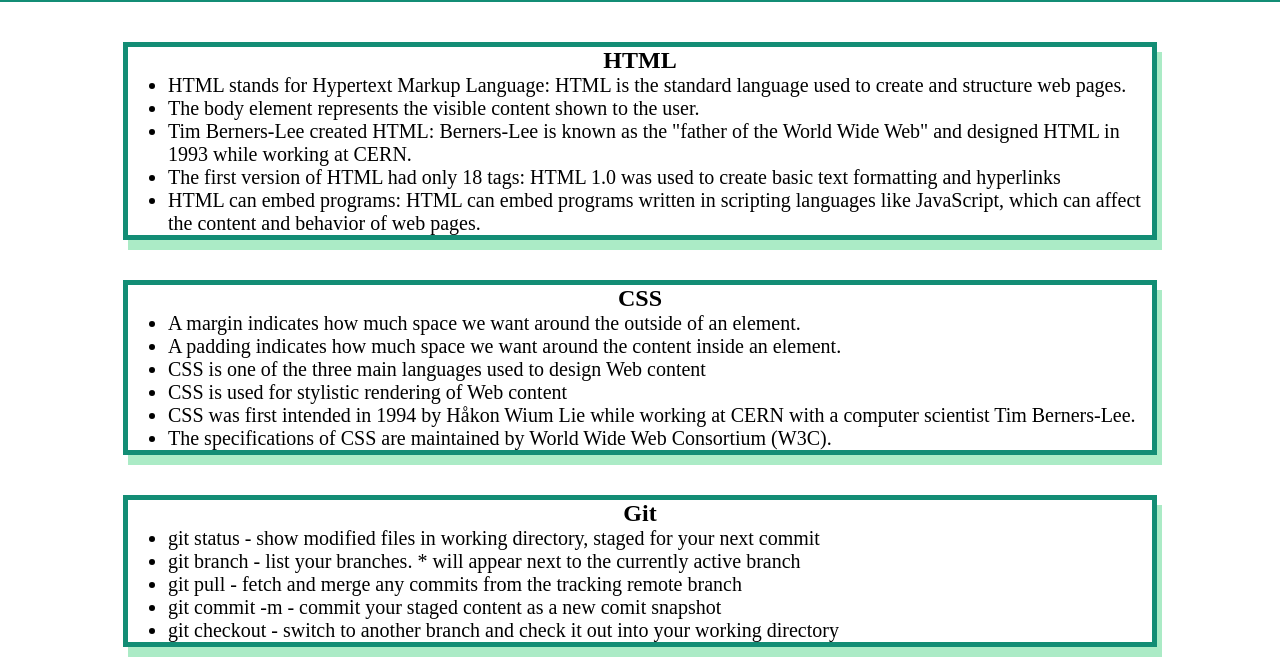
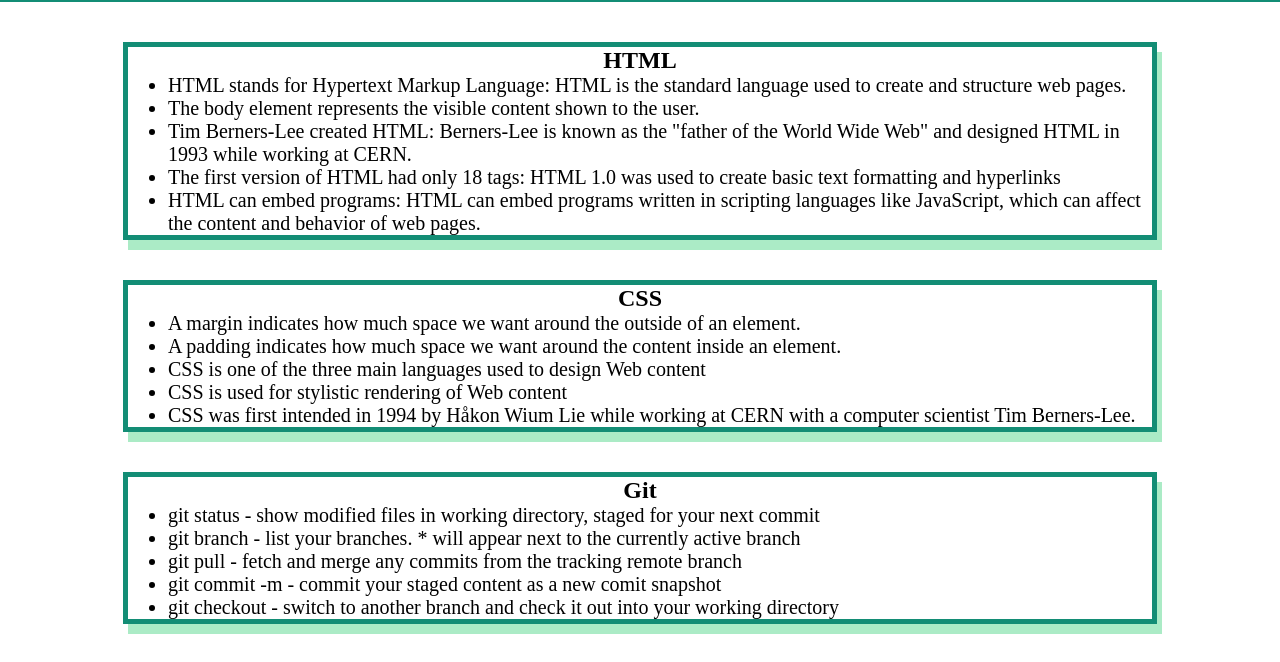
Before and after one commit to MotoDTop/theprework-study-guide, a plain HTML site: page assets/index copy.html in a window 1280 px wide. Shown: the part 118-780 px from the top of the page. Drawn offline with Linux system fonts and the light colour scheme.

Commit message:
made changes to the HTML file

```diff
--- a/assets/index copy.html
+++ b/assets/index copy.html
@@ -33,7 +33,6 @@
             <li>CSS is one of the three main languages used to design Web content</li>
             <li>CSS is used for stylistic rendering of Web content</li>
             <li>CSS was first intended in 1994 by Håkon Wium Lie while working at CERN with a computer scientist Tim Berners-Lee.</li>
-            <li>The specifications of CSS are maintained by World Wide Web Consortium (W3C).</li>
         </ul>
       </section>
       <section class="card" id="git-section">
```
